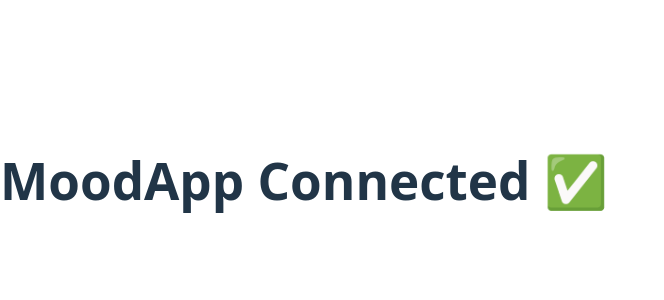
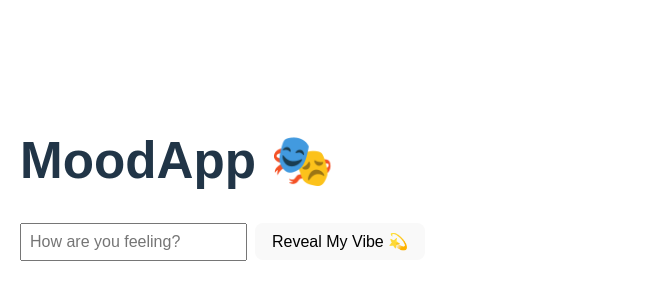
Before and after one commit to Lolisolera/moodApp, a React app in the folder frontend/: page / in a window 1280 px wide. Shown: the part 220-520 px from the top of the page, without its empty margins (0-664 px from the left). Built offline with nearby package versions, Linux system fonts and the light colour scheme; no server answers; the HTML template or start-up script is replaced by a standard one.

Commit message:
add audio playback and update mood button text to 'Reveal My Vibe '

```diff
--- a/frontend/src/App.tsx
+++ b/frontend/src/App.tsx
@@ -1,16 +1,116 @@
-import { useEffect } from "react";
+import { useState } from "react";
 import axios from "axios";
 
 function App() {
-  useEffect(() => {
-    axios.post(import.meta.env.VITE_BACKEND_URL + "/moods/analyze", {
-      mood: "happy"
-    })
-      .then(res => console.log("✅ Backend response:", res.data))
-      .catch(err => console.error("❌ API error:", err));
-  }, []);
+  const [mood, setMood] = useState("");
+  const [response, setResponse] = useState<any>(null);
+  const [audio, setAudio] = useState<HTMLAudioElement | null>(null);
+  const [isPlaying, setIsPlaying] = useState(false);
 
-  return <h1>MoodApp Connected ✅</h1>;
+  const analyzeMood = async () => {
+    try {
+      // Stop previous audio if playing
+      if (audio) {
+        audio.pause();
+        setIsPlaying(false);
+      }
+
+      const res = await axios.post(
+        import.meta.env.VITE_BACKEND_URL + "/moods/analyze",
+        { mood }
+      );
+
+      setResponse(res.data);
+      setAudio(null); // reset audio element
+    } catch (err) {
+      console.error("API error:", err);
+    }
+  };
+
+  const togglePreview = () => {
+    if (!response?.track?.previewUrl) return;
+
+    // If audio exists already, toggle play/pause
+    if (audio) {
+      if (isPlaying) {
+        audio.pause();
+        setIsPlaying(false);
+      } else {
+        audio.play();
+        setIsPlaying(true);
+      }
+      return;
+    }
+
+    // First time play: create new audio object
+    const newAudio = new Audio(response.track.previewUrl);
+    setAudio(newAudio);
+    newAudio.play();
+    setIsPlaying(true);
+
+    // Reset when track ends
+    newAudio.onended = () => setIsPlaying(false);
+  };
+
+  return (
+    <div style={{ padding: "20px", fontFamily: "Arial" }}>
+      <h1>MoodApp 🎭</h1>
+
+      <input
+        type="text"
+        placeholder="How are you feeling?"
+        value={mood}
+        onChange={(e) => setMood(e.target.value)}
+        style={{
+          padding: "8px",
+          fontSize: "16px",
+          marginRight: "8px"
+        }}
+      />
+
+      <button
+        onClick={analyzeMood}
+        style={{
+          padding: "8px 16px",
+          fontSize: "16px",
+          cursor: "pointer"
+        }}
+      >
+        Reveal My Vibe 💫
+      </button>
+
+      {response && (
+        <div style={{ marginTop: "20px" }}>
+          <h3>Result:</h3>
+          <p><strong>Mood:</strong> {response.mood}</p>
+          <p><strong>Track:</strong> {response.track?.title} — {response.track?.artist}</p>
+
+          {/* Play/Pause Button */}
+          {response.track?.previewUrl && (
+            <button
+              onClick={togglePreview}
+              style={{
+                padding: "6px 12px",
+                fontSize: "14px",
+                marginTop: "10px",
+                cursor: "pointer"
+              }}
+            >
+              {isPlaying ? "⏸️ Pause" : "▶️ Play Preview"}
+            </button>
+          )}
+
+          {response.imageUrl && (
+            <img
+              src={response.imageUrl}
+              alt="Mood"
+              style={{ width: "200px", borderRadius: "10px", marginTop: "10px" }}
+            />
+          )}
+        </div>
+      )}
+    </div>
+  );
 }
 
 export default App;
```
